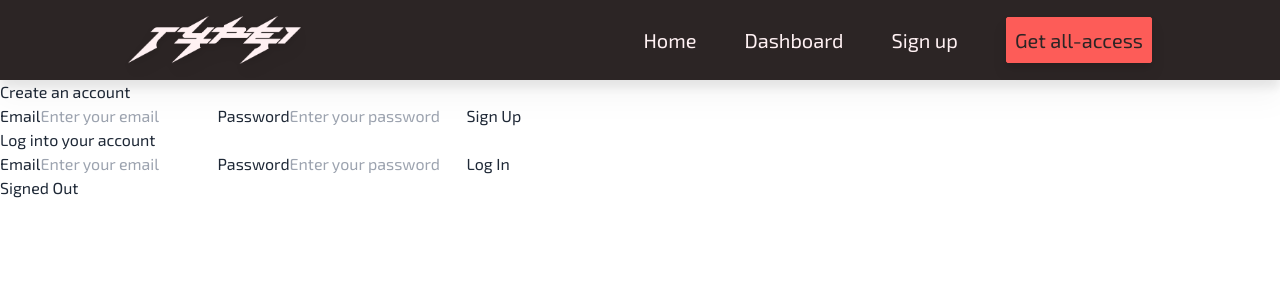
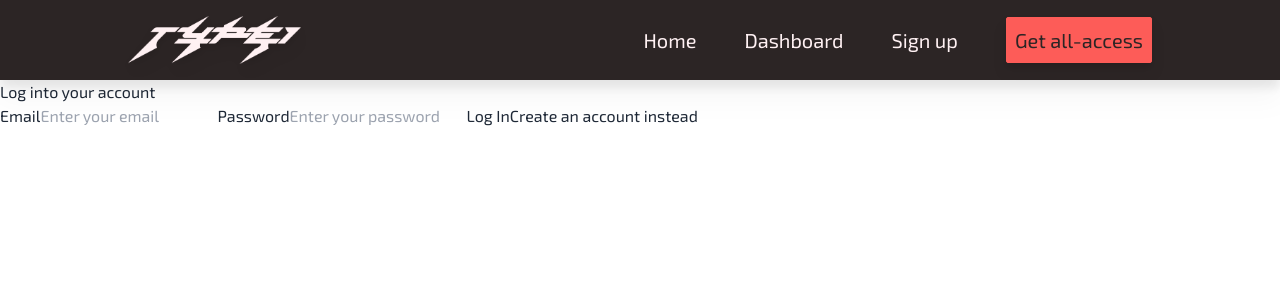
Before and after one commit to git-chad/typei, a React (Vite) app: page /SignIn in a window 1280 px wide. Shown: the top 300 px of the page. Built offline with nearby package versions, Linux system fonts and the light colour scheme; no server answers; the HTML template or start-up script is replaced by a standard one.

Commit message:
added full functionality to signup/login page

```diff
--- a/src/components/auth/LoginForm.jsx
+++ b/src/components/auth/LoginForm.jsx
@@ -2,7 +2,8 @@ import { signInWithEmailAndPassword } from "firebase/auth";
 import React, { useState } from "react";
 import { auth } from "../../firebase";
 
-const LoginForm = () => {
+
+const LoginForm = ({ handleSignToggle }) => {
   const [email, setEmail] = useState("");
   const [password, setPassword] = useState("");
 
@@ -40,6 +41,9 @@ const LoginForm = () => {
           />
 
           <button type="submit">Log In</button>
+          <button onClick={handleSignToggle} className="toggle-button">
+            Create an account instead
+          </button>
         </form>
       </div>
     </div>
--- a/src/components/auth/RegisterForm.jsx
+++ b/src/components/auth/RegisterForm.jsx
@@ -2,7 +2,7 @@ import { createUserWithEmailAndPassword } from "firebase/auth";
 import React, { useState } from "react";
 import { auth } from "../../firebase";
 
-const RegisterForm = () => {
+const RegisterForm = ({ handleSignToggle }) => {
   const [email, setEmail] = useState("");
   const [password, setPassword] = useState("");
 
@@ -18,28 +18,37 @@ const RegisterForm = () => {
   };
 
   return (
-    <div className="register-container">
+    <div className="flex flex-col">
       <div className="register-form-container">
-        <form onSubmit={handleRegister}>
+        <form
+          onSubmit={handleRegister}
+          className="w-[50%] h-[calc(100vh-80px)] bg-black flex flex-col justify-center"
+        >
           <h1>Create an account</h1>
-
+          <div className="flex flex-col w-[33%] p-2">
             <label>Email</label>
             <input
+              className=""
               type="email"
               placeholder="Enter your email"
               value={email}
               onChange={(e) => setEmail(e.target.value)}
             />
-
+          </div>
+          <div>
             <label>Password</label>
             <input
+              className="flex flex-col w-[33%] p-2"
               type="password"
               placeholder="Enter your password"
               value={password}
               onChange={(e) => setPassword(e.target.value)}
             />
-
+          </div>
           <button type="submit">Sign Up</button>
+          <button onClick={handleSignToggle} className="toggle-button">
+            Sign in instead
+          </button>
         </form>
       </div>
     </div>
--- a/src/pages/SignIn.jsx
+++ b/src/pages/SignIn.jsx
@@ -1,15 +1,23 @@
-import React from "react";
+import React, { useState } from "react";
 import RegisterForm from "../components/auth/RegisterForm";
 import LoginForm from "../components/auth/LoginForm";
 import AuthLogic from "../components/auth/AuthLogic";
 
 const SignIn = () => {
+  const [signToggle, setSignToggle] = useState(false);
+
+  const handleSignToggle = () => {
+    setSignToggle(!signToggle);
+  };
+
   return (
     <div className="signup-container">
-      <div className="form-container">
-        <RegisterForm/>
-        <LoginForm/>
-        <AuthLogic/>
+      <div className="forms-container">
+        {signToggle ? (
+          <RegisterForm handleSignToggle={handleSignToggle} />
+        ) : (
+          <LoginForm handleSignToggle={handleSignToggle} />
+        )}
       </div>
     </div>
   );
```
Lines whose indentation alone changed are shown as unchanged.
